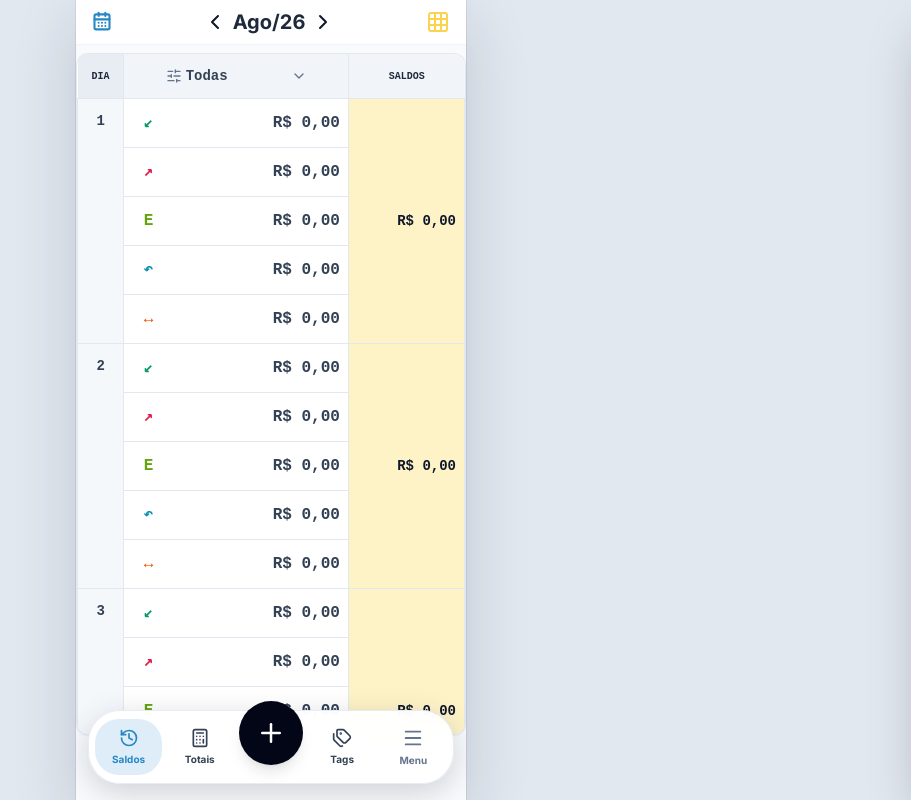
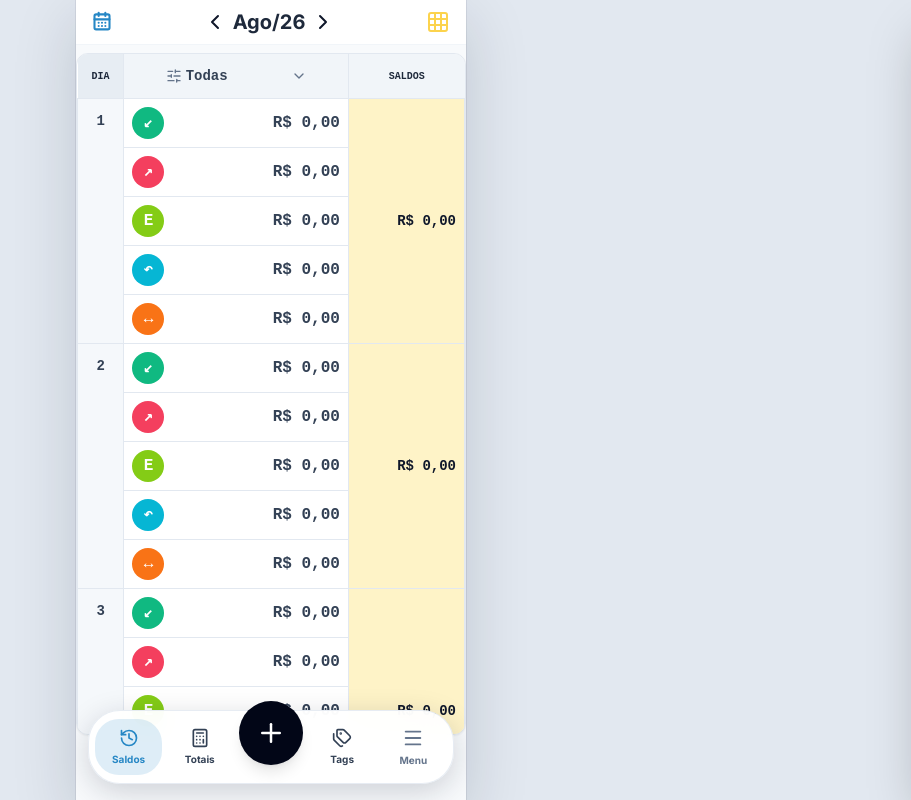
Before and after one commit to Heitor-moreira/Drachma, a React (Vite) app: page / in a window 1280 px wide. Shown: the whole page, without its empty margins (369-1280 px from the left). Built offline with nearby package versions, Linux system fonts and the light colour scheme.

Commit message:
Ajusta destaque de datas e icones de lancamentos

```diff
--- a/components/DailyBalanceView.tsx
+++ b/components/DailyBalanceView.tsx
@@ -56,11 +56,11 @@ const DailyBalanceView: React.FC<Props> = ({ transactions, dateRange, setDateRan
   const [typeFilter, setTypeFilter] = useState('ALL');
   const [isPeriodPickerOpen, setIsPeriodPickerOpen] = useState(false);
   const allDailyTypes = [
-    { key: FinancialGroup.PERSONAL_INCOME, label: 'Entrada', color: 'text-emerald-600', icon: '↙' },
-    { key: FinancialGroup.PERSONAL_EXPENSE, label: 'Saída', color: 'text-rose-600', icon: '↗' },
-    { key: FinancialGroup.SAVINGS, label: 'Economia', color: 'text-lime-600', icon: 'E' },
-    { key: FinancialGroup.REIMBURSEMENT, label: 'Reembolso', color: 'text-cyan-600', icon: '↶' },
-    { key: FinancialGroup.ADVANCE_TO_OTHERS, label: 'Adiantamento', color: 'text-orange-600', icon: '↔' }
+    { key: FinancialGroup.PERSONAL_INCOME, label: 'Entrada', color: 'text-emerald-600', circle: 'bg-emerald-500', icon: '↙' },
+    { key: FinancialGroup.PERSONAL_EXPENSE, label: 'Saída', color: 'text-rose-600', circle: 'bg-rose-500', icon: '↗' },
+    { key: FinancialGroup.SAVINGS, label: 'Economia', color: 'text-lime-600', circle: 'bg-lime-500', icon: 'E' },
+    { key: FinancialGroup.REIMBURSEMENT, label: 'Reembolso', color: 'text-cyan-600', circle: 'bg-cyan-500', icon: '↶' },
+    { key: FinancialGroup.ADVANCE_TO_OTHERS, label: 'Adiantamento', color: 'text-orange-600', circle: 'bg-orange-500', icon: '↔' }
   ];
   const dailyTypes = liteMode ? allDailyTypes.slice(0, 3) : allDailyTypes;
   const swipeStartX = useRef<number | null>(null);
@@ -158,8 +158,8 @@ const DailyBalanceView: React.FC<Props> = ({ transactions, dateRange, setDateRan
             </thead>
             <tbody>
                 {filteredAndSortedReport.map((day) => { const visibleTypes = typeFilter === 'ALL' ? dailyTypes : dailyTypes.filter(item => item.key === typeFilter); return visibleTypes.map((item, index) => <tr key={`${day.date}-${item.key}`} className="group">
-                {index === 0 && <td rowSpan={visibleTypes.length} className="align-top p-2 pt-3 border border-slate-200 dark:border-slate-700 bg-slate-100/70 dark:bg-slate-800/70 text-center font-bold text-slate-700 dark:text-slate-300 text-sm transition-colors group-hover:bg-slate-200/80 dark:group-hover:bg-slate-700/80">{day.day}</td>}
-                <td onClick={() => onDayClick?.(day.date, item.key)} className="p-2 border border-slate-200 dark:border-slate-700 transition-colors group-hover:bg-slate-100/80 dark:group-hover:bg-slate-800/80 cursor-pointer"><div className="flex items-center justify-between gap-2"><span aria-label={item.label} className={`inline-flex h-8 w-8 shrink-0 items-center justify-center rounded-full bg-current/10 ${item.color} font-black`}>{item.icon}</span><span className="text-right text-[clamp(11px,2.5vw,16px)] font-bold text-slate-700 dark:text-slate-300 whitespace-nowrap">{currencySymbol} {(day.amounts[item.key] || 0).toLocaleString('pt-BR', { minimumFractionDigits: 2 })}</span></div></td>
+                {index === 0 && <td rowSpan={visibleTypes.length} className="align-top p-2 pt-3 border border-slate-200 dark:border-slate-700 bg-slate-100/70 dark:bg-slate-800/70 text-center font-bold text-slate-700 dark:text-slate-300 text-sm">{day.day}</td>}
+                <td onClick={() => onDayClick?.(day.date, item.key)} className="p-2 border border-slate-200 dark:border-slate-700 transition-colors group-hover:bg-slate-100/80 dark:group-hover:bg-slate-800/80 cursor-pointer"><div className="flex items-center justify-between gap-2"><span aria-label={item.label} className={`inline-flex h-8 w-8 shrink-0 items-center justify-center rounded-full ${item.circle} text-white font-black`}>{item.icon}</span><span className="text-right text-[clamp(11px,2.5vw,16px)] font-bold text-slate-700 dark:text-slate-300 whitespace-nowrap">{currencySymbol} {(day.amounts[item.key] || 0).toLocaleString('pt-BR', { minimumFractionDigits: 2 })}</span></div></td>
                 {index === 0 && <td rowSpan={visibleTypes.length} className={`p-2 border border-slate-200 dark:border-slate-700 text-right text-[clamp(9px,2.2vw,14px)] font-black whitespace-nowrap ${day.balance === 0 ? 'bg-amber-100 text-slate-900 dark:bg-amber-950/40 dark:text-amber-200' : day.balance > 0 ? 'bg-[#e8f7e5] text-[#238636] dark:bg-emerald-950/40 dark:text-emerald-300' : 'bg-rose-50 text-rose-700 dark:bg-rose-950/50 dark:text-rose-300'}`}>{currencySymbol} {day.balance.toLocaleString('pt-BR', { minimumFractionDigits: 2 })}</td>}
               </tr>); })}
               {filteredAndSortedReport.length === 0 && (
```
